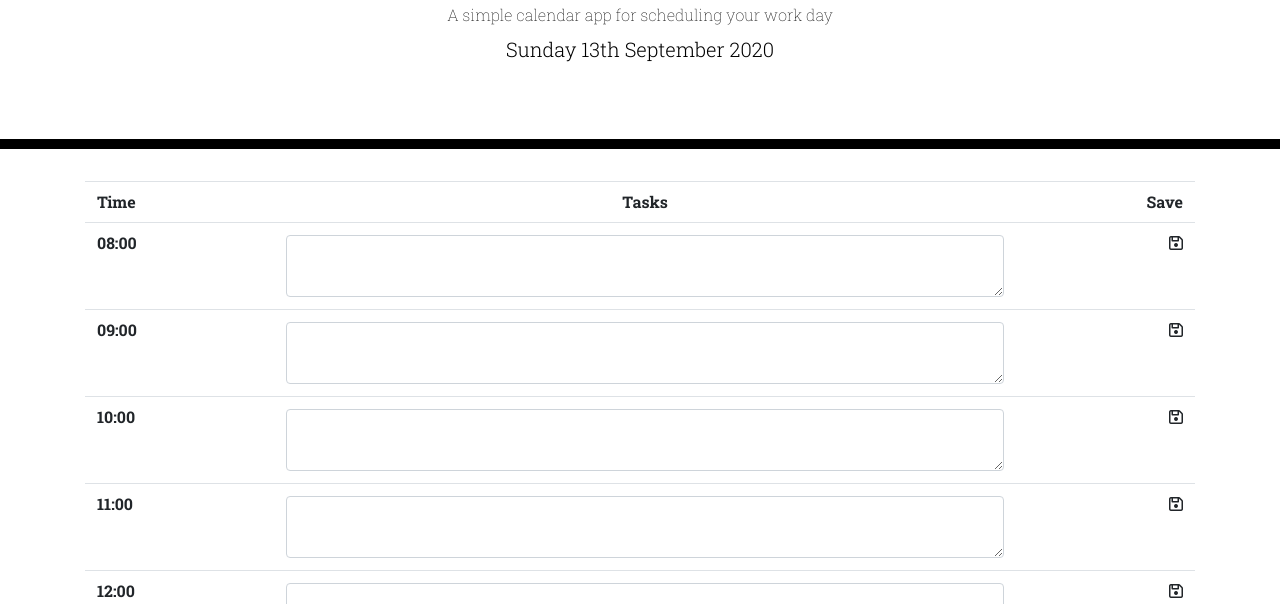
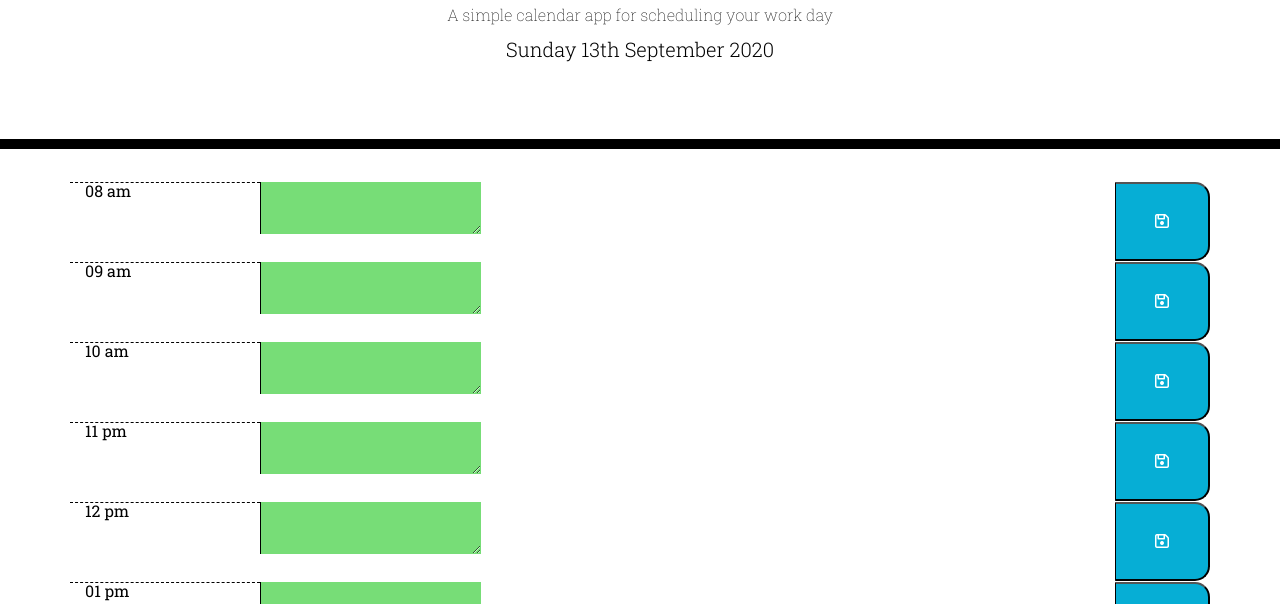
Before and after one commit to tallglassof-milkjake/dayplanner, a plain HTML site: page Develop/index.html in a window 1280 px wide. Shown: the part 196-800 px from the top of the page. Drawn offline with nearby package versions, Linux system fonts and the light colour scheme.

Commit message:
fleshed out the javascript DOM manipulation and functionality. A few bugs to work out and some styling to make it more useable and asthetic

```diff
--- a/Develop/index.html
+++ b/Develop/index.html
@@ -23,7 +23,7 @@
     </header>
     <div id="timeBlocks" class="container">
       <!-- Timeblocks go here -->
-      <div class="">
+      <!--<div class="">
         <table class="table">
           <tbody>
             <tr>
@@ -33,23 +33,23 @@
             </tr>
             <tr>
               <th scope="row">08:00</th>
-              <td class="text-left"><textarea type="text" class="form-control"></textarea></td>
+              <td class="text-left"><textarea id="8am" type="text" class="form-control"></textarea></td>
               <td class="text-right"><i class="far fa-save"></i></td>
             </tr>
             <tr>
               <th scope="row">09:00</th>
               <td class="text-left"><textarea type="text" class="form-control"></textarea></td>
-              <td class="text-right"><i class="far fa-save"></i></td>
+              <td class="text-right"><i id="saveButton" class="far fa-save"></i></td>
             </tr>
             <tr>
               <th scope="row">10:00</th>
               <td class="text-left"><textarea type="text" class="form-control"></textarea></td>
-              <td class="text-right"><i class="far fa-save"></i></td>
+              <td class="text-right"><i id="saveButton" class="far fa-save"></i></td>
             </tr>
             <tr>
               <th scope="row">11:00</th>
               <td class="text-left"><textarea type="text" class="form-control"></textarea></td>
-              <td class="text-right"><i class="far fa-save"></i></td>
+              <td class="text-right"><i id="saveButton" class="far fa-save"></i></td>
             </tr>
             <tr>
               <th scope="row">12:00</th>
@@ -83,7 +83,7 @@
             </tr>
           </tbody>
         </table>
-      </div>
+      </div>-->
     </div>
 
     <script src="https://kit.fontawesome.com/b86300fd7f.js" crossorigin="anonymous"></script>
--- a/Develop/main.js
+++ b/Develop/main.js
@@ -1,9 +1,147 @@
-$(document).ready(function() {
+let myDay = [
+    {
+        id: "0",
+        hour: "08",
+        time: "08",
+        meridiem: "am",
+        reminder: ""
+    },
+    {
+        id: "1",
+        hour: "09",
+        time: "09",
+        meridiem: "am",
+        reminder: ""
+    },
+    {
+        id: "2",
+        hour: "10",
+        time: "10",
+        meridiem: "am",
+        reminder: ""
+    },
+    {
+        id: "3",
+        hour: "11",
+        time: "11",
+        meridiem: "pm",
+        reminder: ""
+    },
+    {
+        id: "4",
+        hour: "12",
+        time: "12",
+        meridiem: "pm",
+        reminder: ""
+    },
+    {
+        id: "5",
+        hour: "01",
+        time: "13",
+        meridiem: "pm",
+        reminder: ""
+    },
+    {
+        id: "6",
+        hour: "02",
+        time: "14",
+        meridiem: "pm",
+        reminder: ""
+    },
+    {
+        id: "7",
+        hour: "03",
+        time: "15",
+        meridiem: "pm",
+        reminder: ""
+    },
+    {
+        id: "8",
+        hour: "04",
+        time: "16",
+        meridiem: "pm",
+        reminder: ""
+    },
 
-    //send the current date to top of the page
-    let nowMoment = moment().format('dddd Do MMMM YYYY');
-    $("#currentDay").append(nowMoment);
+]
 
+    // Funcion for collecting current date
+    function getHeaderDate() {
+        let currentDate = moment().format('dddd Do MMMM YYYY');
+        $('#currentDay').text(currentDate);
+    }
 
+    // Function to save data to storage
+    function saveData() {
+        localStorage.setItem('myDay', JSON.stringify(myDay));
+    }
 
-})
+    //Function to display any data in localStorage
+    function displayData() {
+        myDay.forEach(function (_thisHour) {
+            $(`#${_thisHour.id}`).val(_thisHour.reminder);
+        })
+    }
+
+    function init() {
+        let storedDay = JSON.parse(localStorage.getItem("myDay"));
+        if ( storedDay) {
+            myDay = storedDay;
+        }
+
+        saveData();
+        displayData();
+    }
+
+    // Load header date
+    getHeaderDate();
+
+    myDay.forEach(function(thisHour) {
+
+        let hourRow = $('<form>').attr({
+            "class": "row"
+        });
+        $(".container").append(hourRow);
+
+        let hourField = $("<div>").text(`${thisHour.hour}${" "}${thisHour.meridiem}`).attr({
+            "class": "col-md-2 hour"
+        });
+
+        let hourPlan = $("<div>").attr({
+            "class": "col-md-9 description p-0"
+        });
+        let planData = $("<textarea>");
+        hourPlan.append(planData);
+        planData.attr("id", thisHour.id);
+        if (thisHour.time < moment().format("HH")) {
+            planData.attr ({
+                "class": "past",
+            })
+        } else if (thisHour.time === moment().format("HH")) {
+            planData.attr({
+                "class": "present"
+            })
+        } else if (thisHour.time > moment().format("HH")) {
+            planData.attr({
+                "class": "future"
+            })
+        }
+
+        let saveButton = $("<i class='far fa-save'></i>")
+        let savePlan = $("<button>").attr({
+            "class": "col-md-1 saveBtn"
+        });
+        savePlan.append(saveButton);
+        hourRow.append(hourField, hourPlan, savePlan);
+    })
+
+    init();
+
+    $(".saveBtn").on("click", function(event) {
+        event.preventDefault();
+        let saveIndex = $(this).siblings(".description").children(".future").attr(".id");
+        myDay[saveIndex].reminder = $(this).siblings(".description").children(".future").val();
+        console.log(saveIndex);
+        saveData();
+        displayData();
+    })
--- a/Develop/style.css
+++ b/Develop/style.css
@@ -21,6 +21,10 @@ textarea{
   color: black;
   border-radius: 0;
   border-bottom: 10px solid black;
+}
+
+.form-control{
+  outline: none;
 }
 
 .description{
```
